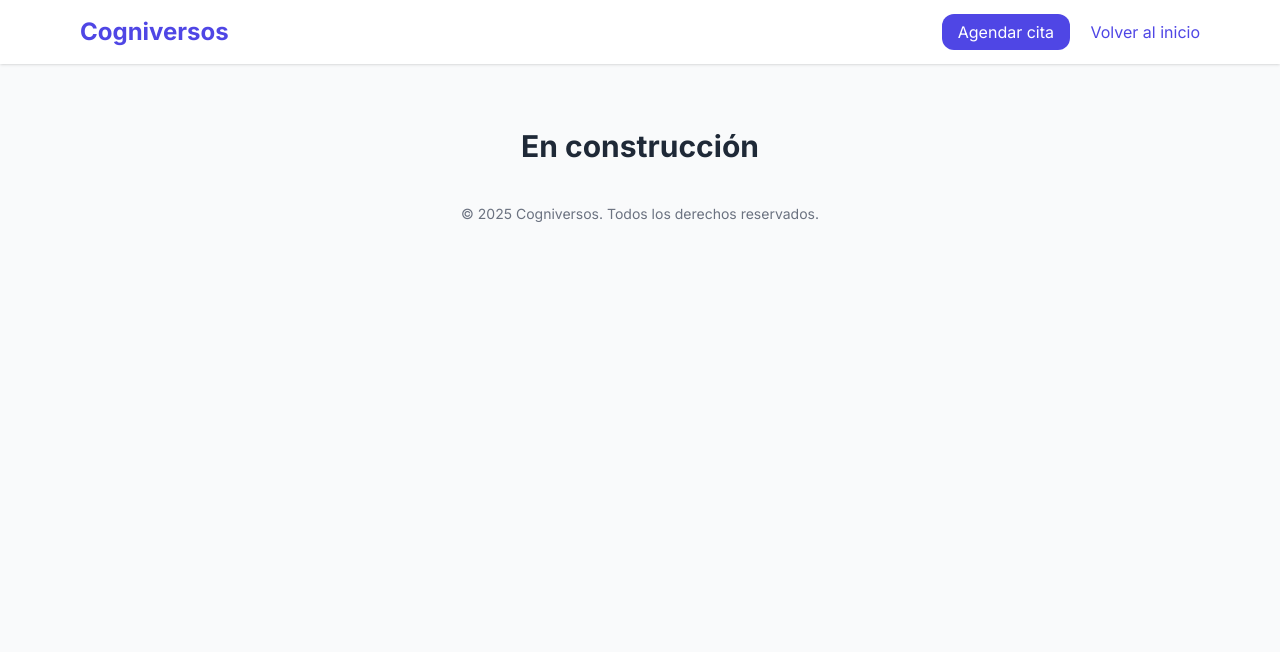
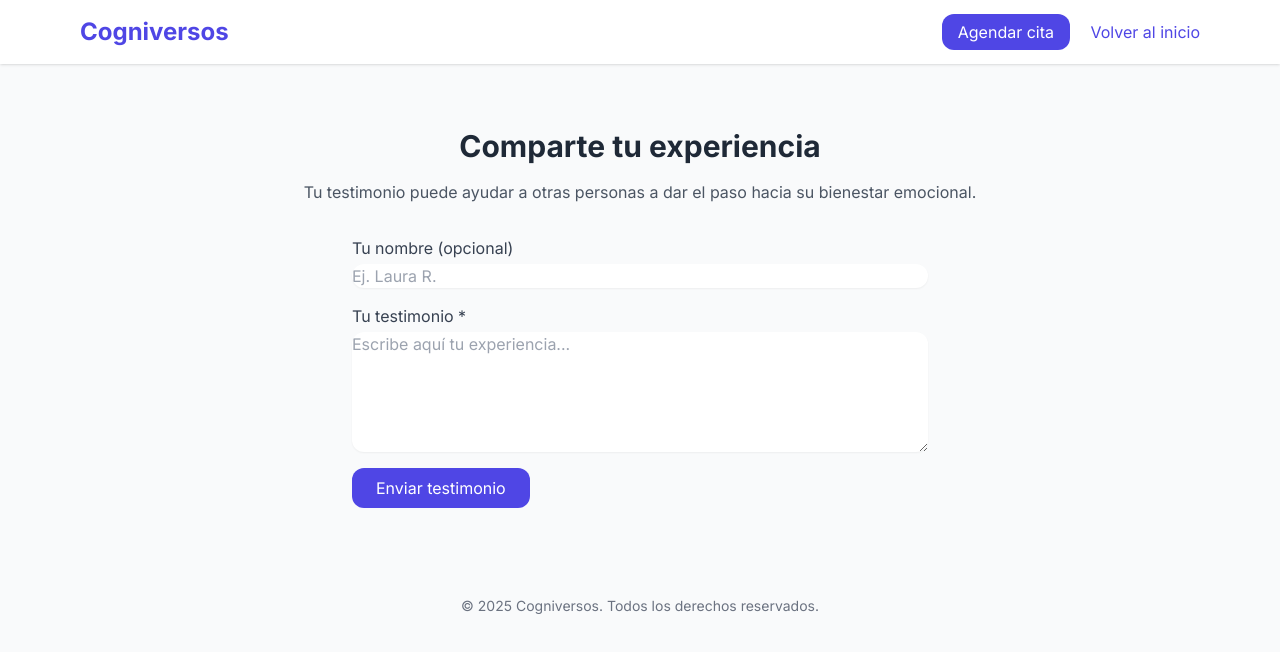
Before and after one commit to CogniversosPsicoterapia/cogniversos, a plain HTML site: page testimonios.html in a window 1280 px wide. Drawn offline with nearby package versions, Linux system fonts and the light colour scheme.

Commit message:
Add files via upload

```diff
--- a/testimonios.html
+++ b/testimonios.html
@@ -29,9 +29,39 @@
     <!-- Testimonios -->
     <section class="py-16 px-4">
       <div class="max-w-4xl mx-auto text-center">
-        <h1 class="text-3xl font-bold mb-4">En construcción</h1>
-        </p>
+        <h1 class="text-3xl font-bold mb-4">Comparte tu experiencia</h1>
+        <p class="text-gray-600 mb-8">Tu testimonio puede ayudar a otras personas a dar el paso hacia su bienestar emocional.</p>
 
+        <!-- Mensaje de éxito -->
+        <script>
+          const urlParams = new URLSearchParams(window.location.search);
+          if (urlParams.get('enviado') === 'true') {
+            document.write('<div class="bg-green-100 text-green-800 p-4 mb-6 rounded-xl text-center font-medium">¡Gracias por compartir tu experiencia! La hemos recibido con éxito.</div>');
+          }
+        </script>
+
+        <!-- Formulario de Testimonio -->
+        <form action="https://formsubmit.co/alejandro.dsalazar96@gmail.com" method="POST" class="max-w-xl mx-auto space-y-4 text-left">
+          <input type="hidden" name="_subject" value="Nuevo testimonio desde Cogniversos">
+          <input type="hidden" name="_captcha" value="false">
+          <input type="hidden" name="_next" value="https://cogniversospsicoterapia.github.io/cogniversos/testimonios.html?enviado=true">
+
+          <label class="block">
+            <span class="text-gray-700 font-medium">Tu nombre (opcional)</span>
+            <input type="text" name="nombre" class="mt-1 block w-full border-gray-300 rounded-xl shadow-sm focus:ring-indigo-500 focus:border-indigo-500" placeholder="Ej. Laura R.">
+          </label>
+
+          <label class="block">
+            <span class="text-gray-700 font-medium">Tu testimonio *</span>
+            <textarea name="testimonio" rows="5" required class="mt-1 block w-full border-gray-300 rounded-xl shadow-sm focus:ring-indigo-500 focus:border-indigo-500" placeholder="Escribe aquí tu experiencia..."></textarea>
+          </label>
+
+          <button type="submit" class="bg-indigo-600 text-white px-6 py-2 rounded-xl hover:bg-indigo-700 transition">
+            Enviar testimonio
+          </button>
+        </form>
+      </div>
+    </section>
 
     <!-- Footer -->
     <footer class="text-center py-6 text-sm text-gray-500">
```
